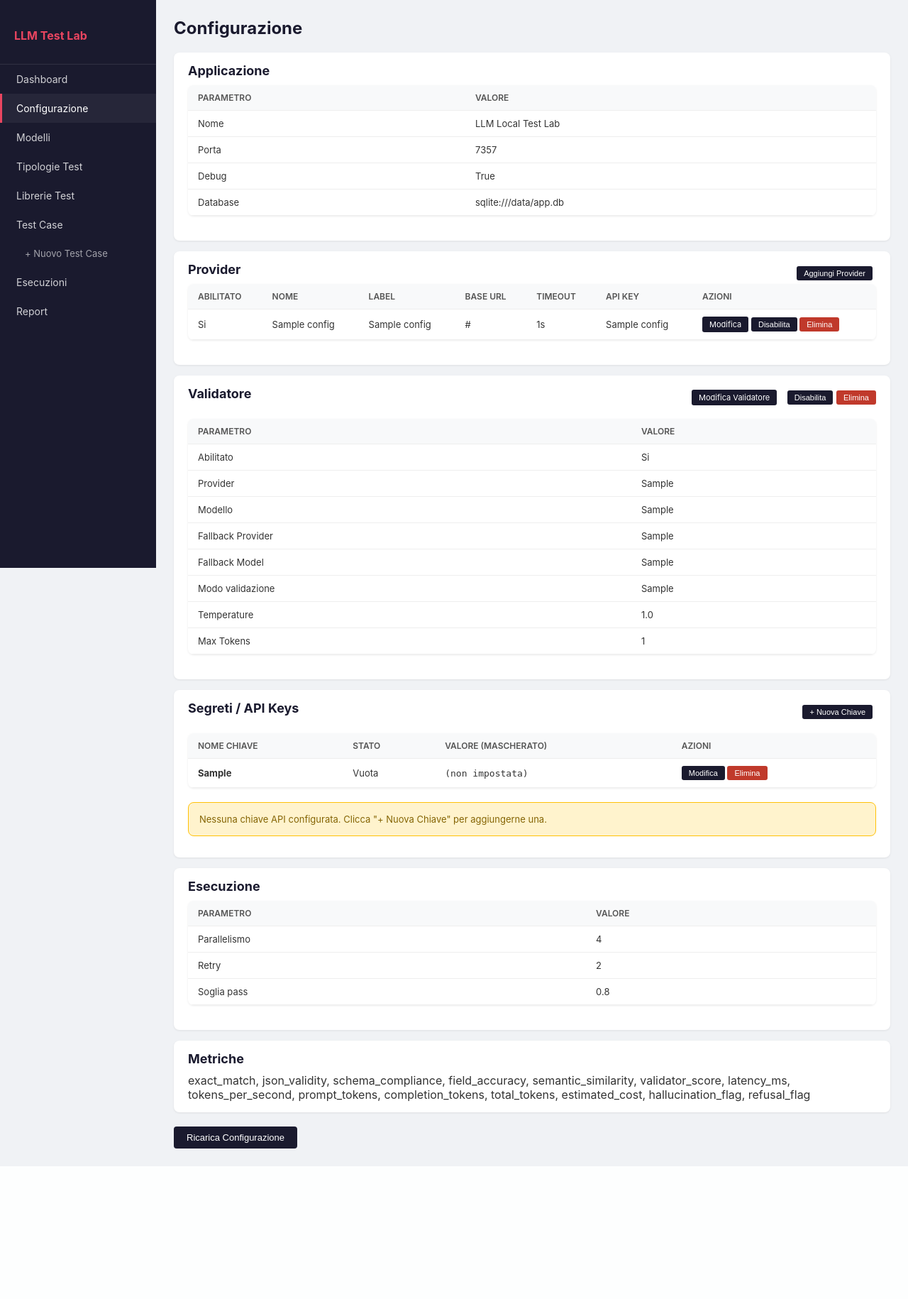
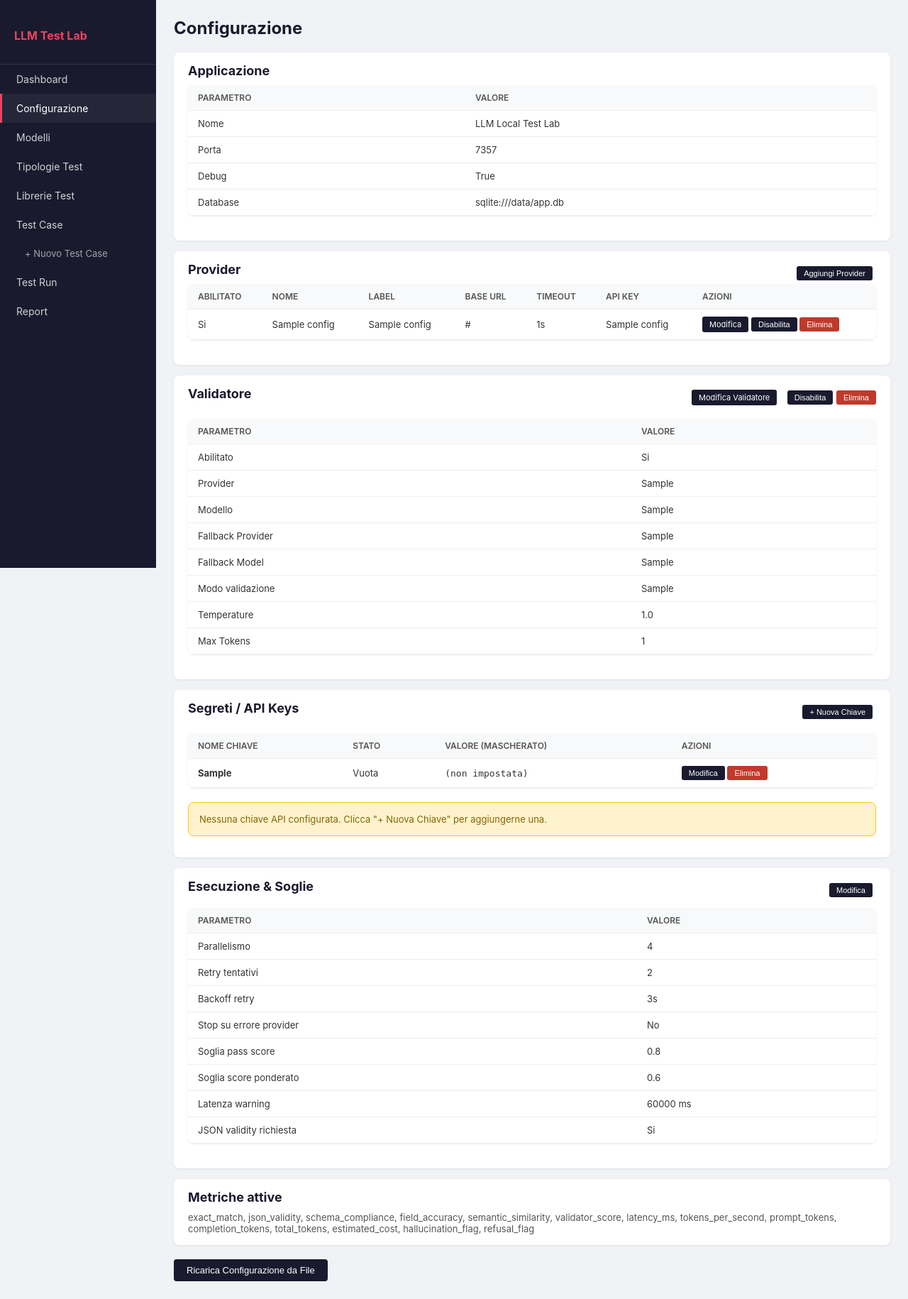
Before and after one commit to nousmc/llm-local-test-lab, a FastAPI app: page /config/ in a window 1280 px wide. Shown: the whole page at 71% size. Before the commit the page ends 1643 px from the top, so only its background shows below. Run offline with FastAPI, Linux system fonts and the light colour scheme; tables that the repository leaves empty hold one stand-in row (values such as "Sample post").

Commit message:
chore: rename 'Esecuzioni' to 'Test Run' in sidebar; add editable execution/thresholds config section

```diff
--- a/app/routers/configs.py
+++ b/app/routers/configs.py
@@ -1,10 +1,10 @@
-from fastapi import APIRouter, Request, Depends
-from fastapi.responses import HTMLResponse
+from fastapi import APIRouter, Request, Depends, Form
+from fastapi.responses import HTMLResponse, RedirectResponse
 from sqlalchemy.orm import Session
 
 from ..database import get_db
 from ..models import ProviderConfig, ValidatorConfig, SecretConfig
-from ..services.config_loader import load_config, reload_config
+from ..services.config_loader import load_config, reload_config, save_config_sections
 from ..services.secret_loader import load_secrets
 from ..security import decrypt_value
 
@@ -106,6 +106,34 @@ async def validator_edit_form(request: Request, db: Session = Depends(get_db)):
     )
 
 
+@router.post("/execution")
+async def config_execution_save(
+    parallelism: int = Form(4),
+    retry_attempts: int = Form(2),
+    retry_backoff_seconds: int = Form(3),
+    stop_on_provider_error: str = Form("false"),
+    default_pass_score: float = Form(0.80),
+    weighted_score_threshold: float = Form(0.6),
+    max_latency_ms_warning: int = Form(60000),
+    json_validity_required: str = Form("true"),
+):
+    save_config_sections({
+        "execution": {
+            "parallelism": parallelism,
+            "retry_attempts": retry_attempts,
+            "retry_backoff_seconds": retry_backoff_seconds,
+            "stop_on_provider_error": stop_on_provider_error == "true",
+        },
+        "thresholds": {
+            "default_pass_score": round(default_pass_score, 4),
+            "weighted_score_threshold": round(weighted_score_threshold, 4),
+            "max_latency_ms_warning": max_latency_ms_warning,
+            "json_validity_required": json_validity_required == "true",
+        },
+    })
+    return RedirectResponse(url="/config", status_code=303)
+
+
 @router.post("/reload")
 async def config_reload(request: Request):
     config = reload_config()
--- a/app/services/config_loader.py
+++ b/app/services/config_loader.py
@@ -124,3 +124,25 @@ def reload_config():
     global _config_cache
     _config_cache = None
     return load_config(_config_path or "config/config.yaml")
+
+
+def save_config_sections(updates: dict, config_path: str = "config/config.yaml") -> bool:
+    """Aggiorna una o più sezioni del config.yaml e invalida la cache.
+
+    updates = {"execution": {...}, "thresholds": {...}}
+    """
+    path = Path(config_path)
+    try:
+        data = yaml.safe_load(path.read_text()) or {}
+        for section, values in updates.items():
+            if section not in data:
+                data[section] = {}
+            if isinstance(data[section], dict):
+                data[section].update(values)
+            else:
+                data[section] = values
+        path.write_text(yaml.dump(data, allow_unicode=True, default_flow_style=False, sort_keys=False))
+        reload_config()
+        return True
+    except Exception:
+        return False
--- a/app/templates/base.html
+++ b/app/templates/base.html
@@ -22,7 +22,7 @@
             <li><a href="/libraries" class="{% if '/libraries' in request.url.path %}active{% endif %}">Librerie Test</a></li>
             <li><a href="/test-cases" class="{% if '/test-cases' in request.url.path and '/create' not in request.url.path %}active{% endif %}">Test Case</a></li>
             <li><a href="/test-cases/create" class="{% if '/test-cases/create' in request.url.path %}active{% endif %}" style="padding-left:32px;font-size:13px;color:rgba(255,255,255,0.6)">+ Nuovo Test Case</a></li>
-            <li><a href="/test-runs" class="{% if '/test-runs' in request.url.path %}active{% endif %}">Esecuzioni</a></li>
+            <li><a href="/test-runs" class="{% if '/test-runs' in request.url.path %}active{% endif %}">Test Run</a></li>
             <li><a href="/reports" class="{% if '/reports' in request.url.path %}active{% endif %}">Report</a></li>
         </ul>
     </nav>
--- a/app/templates/config.html
+++ b/app/templates/config.html
@@ -293,21 +293,93 @@
 </div>
 
 <div class="config-section">
-    <h2>Esecuzione</h2>
-    <table>
+    <div style="display:flex;justify-content:space-between;align-items:center">
+        <h2>Esecuzione &amp; Soglie</h2>
+        <button type="button" class="btn btn-small"
+            onclick="document.getElementById('exec-form').style.display='block';this.style.display='none'">Modifica</button>
+    </div>
+
+    <div id="exec-form" class="modal-form" style="display:none;margin-top:10px">
+        <form method="post" action="/config/execution" class="form-inline">
+            <h3>Parametri di esecuzione</h3>
+            <div class="form-row">
+                <div class="form-group">
+                    <label>Parallelismo</label>
+                    <input type="number" name="parallelism" value="{{ config.execution.parallelism }}" min="1" max="16">
+                    <div class="field-help">Numero di test eseguiti in parallelo</div>
+                </div>
+                <div class="form-group">
+                    <label>Tentativi retry</label>
+                    <input type="number" name="retry_attempts" value="{{ config.execution.retry_attempts }}" min="0" max="5">
+                </div>
+                <div class="form-group">
+                    <label>Backoff retry (s)</label>
+                    <input type="number" name="retry_backoff_seconds" value="{{ config.execution.retry_backoff_seconds }}" min="0" max="30">
+                </div>
+            </div>
+            <div class="form-row">
+                <div class="form-group">
+                    <label>Stop su errore provider</label>
+                    <select name="stop_on_provider_error">
+                        <option value="false" {% if not config.execution.stop_on_provider_error %}selected{% endif %}>No</option>
+                        <option value="true" {% if config.execution.stop_on_provider_error %}selected{% endif %}>Si</option>
+                    </select>
+                </div>
+            </div>
+
+            <h3 style="margin-top:16px">Soglie</h3>
+            <div class="form-row">
+                <div class="form-group">
+                    <label>Soglia pass score</label>
+                    <input type="number" name="default_pass_score" value="{{ config.thresholds.default_pass_score }}" step="0.05" min="0" max="1">
+                    <div class="field-help">Score minimo per considerare un test superato</div>
+                </div>
+                <div class="form-group">
+                    <label>Soglia score ponderato</label>
+                    <input type="number" name="weighted_score_threshold" value="{{ config.thresholds.weighted_score_threshold | default(0.6) }}" step="0.05" min="0" max="1">
+                    <div class="field-help">avg_score × pass_rate — soglia accettabilità modello</div>
+                </div>
+                <div class="form-group">
+                    <label>Latenza warning (ms)</label>
+                    <input type="number" name="max_latency_ms_warning" value="{{ config.thresholds.max_latency_ms_warning }}" min="1000" step="1000">
+                </div>
+            </div>
+            <div class="form-row">
+                <div class="form-group">
+                    <label>JSON validity richiesta</label>
+                    <select name="json_validity_required">
+                        <option value="true" {% if config.thresholds.json_validity_required %}selected{% endif %}>Si</option>
+                        <option value="false" {% if not config.thresholds.json_validity_required %}selected{% endif %}>No</option>
+                    </select>
+                </div>
+            </div>
+            <div style="margin-top:10px">
+                <button type="submit" class="btn">Salva</button>
+                <button type="button" class="btn btn-small" style="background:#888"
+                    onclick="document.getElementById('exec-form').style.display='none';document.querySelector('.config-section button.btn-small').style.display='inline-block'">Annulla</button>
+            </div>
+        </form>
+    </div>
+
+    <table style="margin-top:10px">
         <tr><th>Parametro</th><th>Valore</th></tr>
         <tr><td>Parallelismo</td><td>{{ config.execution.parallelism }}</td></tr>
-        <tr><td>Retry</td><td>{{ config.execution.retry_attempts }}</td></tr>
-        <tr><td>Soglia pass</td><td>{{ config.thresholds.default_pass_score }}</td></tr>
+        <tr><td>Retry tentativi</td><td>{{ config.execution.retry_attempts }}</td></tr>
+        <tr><td>Backoff retry</td><td>{{ config.execution.retry_backoff_seconds }}s</td></tr>
+        <tr><td>Stop su errore provider</td><td>{{ 'Si' if config.execution.stop_on_provider_error else 'No' }}</td></tr>
+        <tr><td>Soglia pass score</td><td>{{ config.thresholds.default_pass_score }}</td></tr>
+        <tr><td>Soglia score ponderato</td><td>{{ config.thresholds.weighted_score_threshold | default(0.6) }}</td></tr>
+        <tr><td>Latenza warning</td><td>{{ config.thresholds.max_latency_ms_warning }} ms</td></tr>
+        <tr><td>JSON validity richiesta</td><td>{{ 'Si' if config.thresholds.json_validity_required else 'No' }}</td></tr>
     </table>
 </div>
 
 <div class="config-section">
-    <h2>Metriche</h2>
-    <p>{{ config.metrics.enabled | join(', ') }}</p>
+    <h2>Metriche attive</h2>
+    <p style="font-size:13px;color:#555">{{ config.metrics.enabled | join(', ') }}</p>
 </div>
 
 <form method="post" action="/config/reload" style="margin-top:20px">
-    <button type="submit" class="btn">Ricarica Configurazione</button>
+    <button type="submit" class="btn">Ricarica Configurazione da File</button>
 </form>
 {% endblock %}
```
